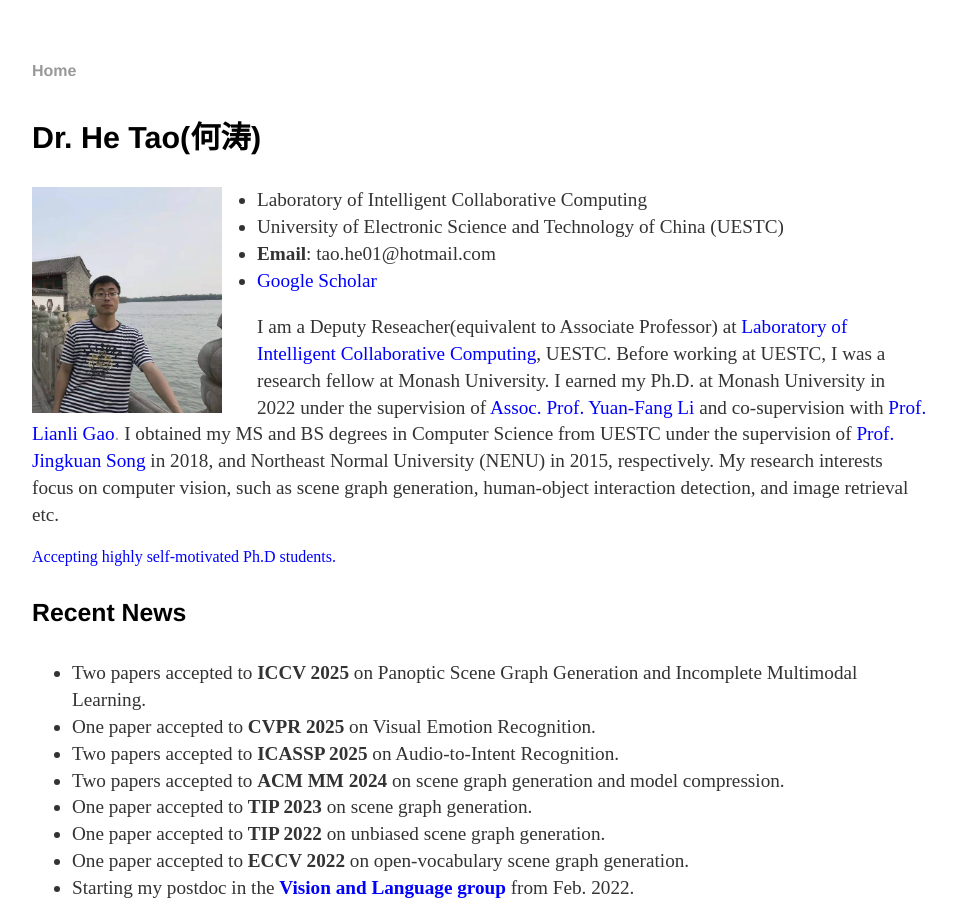
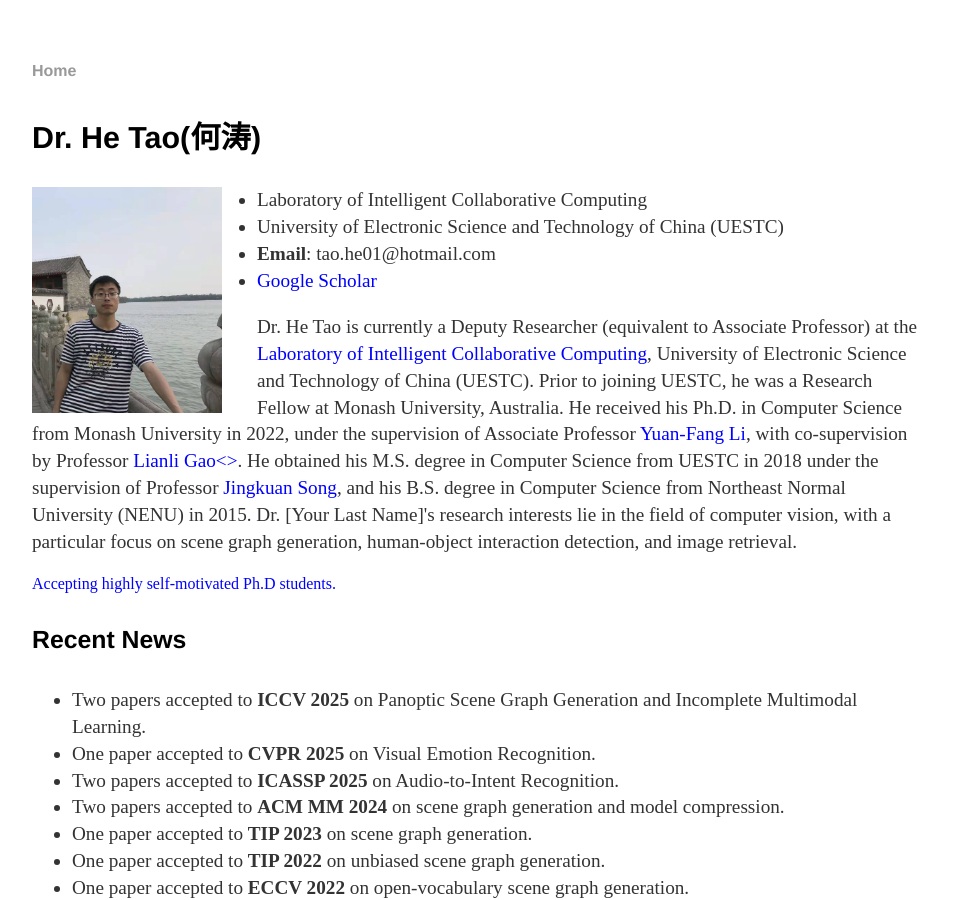
Before and after one commit to ht014/ht014.github.io, a Jekyll site: the page built from index.html, in a window 1280 px wide and 900 px high. Shown: the whole window, without its empty margins (160-1116 px from the left). Built offline with Jekyll 4.4.1, drawn with Linux system fonts in a browser that asks for light colours.

Commit message:
Update index.html

```diff
--- a/index.html
+++ b/index.html
@@ -18,12 +18,17 @@ title: Tao He's Homepage
 			</div>
 
 <div class="about">
+	<p>Dr. He Tao is currently a Deputy Researcher (equivalent to Associate Professor) at the <a = href="https://icct.uestc.edu.cn/index.htm"><font color="#0000ff">Laboratory of Intelligent Collaborative Computing</font></a>, University of Electronic Science and Technology of China (UESTC). Prior to joining UESTC, he was a Research Fellow at Monash University, Australia.
 
-	<p>I am a Deputy Reseacher(equivalent to Associate Professor) at <a = href="https://icct.uestc.edu.cn/index.htm"><font color="#0000ff">Laboratory of Intelligent Collaborative Computing</font></a>, UESTC. Before working at UESTC, I was a research fellow at Monash University. I earned my Ph.D. at Monash University in 2022 under the supervision of
+He received his Ph.D. in Computer Science from Monash University in 2022, under the supervision of Associate Professor <a = href="https://liyuanfang.github.io"><font color="#0000ff">Yuan-Fang Li</font></a>, with co-supervision by Professor <a href="https://lianligao.github.io/"><font color="#0000ff">Lianli Gao<></font></a>. He obtained his M.S. degree in Computer Science from UESTC in 2018 under the supervision of Professor <a href="https://scholar.google.com.au/citations?user=F5Zy9V4AAAAJ&hl=en"><font color="#0000ff">Jingkuan Song</font></a>, and his B.S. degree in Computer Science from Northeast Normal University (NENU) in 2015.
+
+Dr. [Your Last Name]'s research interests lie in the field of computer vision, with a particular focus on scene graph generation, human-object interaction detection, and image retrieval. </p>
+<font color="#0000ff"> Accepting highly self-motivated Ph.D students. </font>
+<!-- 	<p>I am a Deputy Reseacher(equivalent to Associate Professor) at <a = href="https://icct.uestc.edu.cn/index.htm"><font color="#0000ff">Laboratory of Intelligent Collaborative Computing</font></a>, UESTC. Before working at UESTC, I was a research fellow at Monash University. I earned my Ph.D. at Monash University in 2022 under the supervision of
 		<a = href="https://users.monash.edu.au/~yli/"><font color="#0000ff">Assoc. Prof. Yuan-Fang Li</font></a>
 		and co-supervision with <a href="https://lianligao.github.io/"><font color="#0000ff">Prof. Lianli Gao</font>.</a>
-	I obtained my MS and BS degrees in Computer Science from UESTC  under the supervision of <a href="https://scholar.google.com.au/citations?user=F5Zy9V4AAAAJ&hl=en"><font color="#0000ff">Prof. Jingkuan Song</font></a> in 2018,  and Northeast Normal University (NENU) in 2015, respectively. My research interests focus on computer vision, such as scene graph generation, human-object interaction detection, and image retrieval etc.
-	</p> <font color="#0000ff"> Accepting highly self-motivated Ph.D students. </font>
+	I obtained my MS and BS degrees in Computer Science from UESTC  under the supervision of <a href="https://scholar.google.com.au/citations?user=F5Zy9V4AAAAJ&hl=en"><font color="#0000ff">Prof. Jingkuan Song</font></a> in 2018,  and Northeast Normal University (NENU) in 2015, respectively. My research interests focus on computer vision, such as scene graph generation, human-object interaction detection, and image retrieval etc.   -->
+<!-- 	</p>  -->
 
 <h4> Recent News</h4>
 <ul>
```
